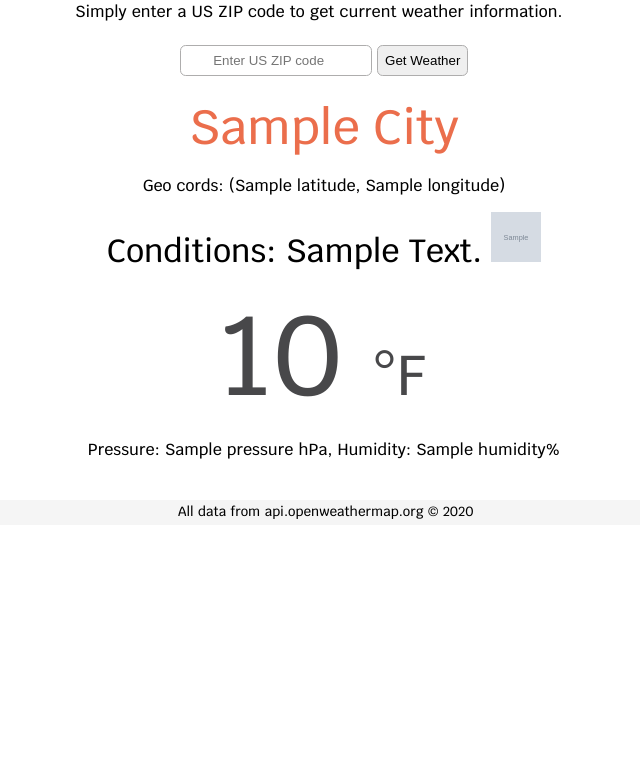
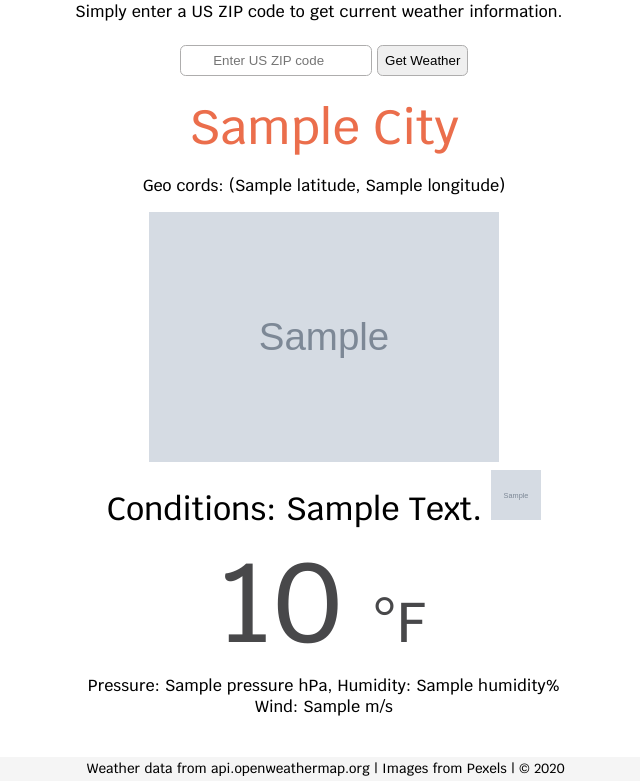
Before and after one commit to verafes/vf-openWeather-py-app, a Flask app: template templates/weather.html in a window 1280 px wide. Shown: the part 182-963 px from the top of the page, without its empty margins (309-949 px from the left). Before the commit the page ends 701 px from the top, so only its background shows below. Run offline with Flask 3, Linux system fonts and the light colour scheme; the template is opened without the code that fills it: most values are stand-ins (such as "Sample title", 1, 10 or a date in 2020); grey boxes marked "Sample" are stand-in pictures.

Commit message:
Added city images with attribution

```diff
--- a/app.py
+++ b/app.py
@@ -1,6 +1,6 @@
 import os
 from flask import Flask, render_template, request, send_from_directory
-from api import get_weather
+from api import get_weather, get_season
 from flask_cors import CORS
 from datetime import datetime
 
@@ -19,6 +19,8 @@ def home():
     weather_data = None
     error = None
     current_year = datetime.now().year
+    season_image = f"/static/img/{get_season()}"
+    image_url=None
 
     if request.method == "POST":
         zip_code = request.form["zipcode"].strip()
@@ -26,8 +28,12 @@ def home():
         if len(zip_code) == 5 and zip_code.isdigit():
             weather_data, error = get_weather(zip_code)
             print("weather_data", weather_data, error)
+            if error:
+                image_url = {"image_url": season_image}
+                weather_data = f"/static/img/{get_season()}"
         else:
             error = "Please enter a valid 5-digit ZIP code"
+            weather_data = f"/static/img/{get_season()}"
 
     return render_template("weather.html", weather_data=weather_data, error=error, current_year=current_year)
 
--- a/config.py
+++ b/config.py
@@ -8,3 +8,4 @@ PEXELS_API_KEY = os.getenv('PEXELS_API_KEY')
 BASE_URL="http://api.openweathermap.org"
 GEO_END_POINT = "/geo/1.0/zip"
 WEATHER_END_POINT = "/data/2.5/weather"
+PEXELS_API_URL="https://api.pexels.com"
--- a/static/css/styles.css
+++ b/static/css/styles.css
@@ -30,8 +30,6 @@ body {
     padding: 0 1.5rem 0.5rem 0.625rem;
 }
 .temperature {
-    margin-top: 0.1em;
-    margin-bottom: 0.1em;
     min-width: fit-content;
     font-size: 7em;
     color: #48484a;
@@ -50,13 +48,10 @@ h1 {
     text-transform: capitalize;
     font-size: 3em;
 }
-#cityImage {
-    margin-top: 1em;
-}
 .weather {
     font-size: 2em;
     text-transform: capitalize;
-    margin-top: 0.5em;
+    margin-top: 0.1em;
 }
 #geo {
     margin-bottom: 1em;
@@ -95,21 +90,6 @@ a:hover {
     text-align: center;
     padding-bottom: 0.2em;
 }
-.details {
-    display: flex;
-    justify-content: center;
-}
-#showDetails {
-    display: block;
-    margin: 0 auto 0.5em;
-    background-color: #fff;
-    padding: 0.5rem;
-    color: #eb6e4c;
-    border: none;
-    text-transform: capitalize;
-    text-align: center;
-    width: fit-content;
-}
 
 
 @media screen and (max-width: 600px) {
--- a/templates/weather.html
+++ b/templates/weather.html
@@ -42,9 +42,17 @@
     {% endif %}
 
     {% if weather_data %}
+        {% if weather_data is string %}
+            <div id="seasonImage">
+                <img src="{{ weather_data }}" alt="City Image" width="400" height="300">
+            </div>
+        {% else %}
             <div class="weather-box">
                 <div id="location" class="location city">{{ weather_data.city }}</div>
                 <div id="geo">Geo cords: {{ weather_data.latitude, weather_data.longitude }}</div>
+                <div id="cityImage">
+                    <img src="{{ weather_data.image_url }}" alt="City Image" width="350" height="250">
+                </div>
                 <div id="weatherDesc" class="weather">Conditions: {{ weather_data.description }} <img
                         src="{{ weather_data.icon }}" width="50" height="50" alt="Weather icon"></div>
                 <div id="temp" class="temperature">
@@ -54,13 +62,18 @@
                 <div id="pressure-humidity">
                     Pressure: {{ weather_data.pressure }} hPa, Humidity: {{ weather_data.humidity }}%
                 </div>
+                <div id="wind">Wind: {{ weather_data.wind_speed }} m/s</div>
             </div>
+        {% endif %}
     {% endif %}
 
     </section>
     <footer>
         <p class="footer-credit">
-            <small>All data from <a href="https://api.openweathermap.org" target="_blank">api.openweathermap.org</a> © {{ current_year }}</small>
+            <small>
+                Weather data from <a href="https://api.openweathermap.org" target="_blank">api.openweathermap.org</a>
+                | Images from <a href="https://www.pexels.com" target="_blank">Pexels</a> |
+                © {{ current_year }}</small>
         </p>
     </footer>
 </body>
```
Also changed, not shown: api.py (+35 -3 lines). Lines whose indentation alone changed are shown as unchanged.
